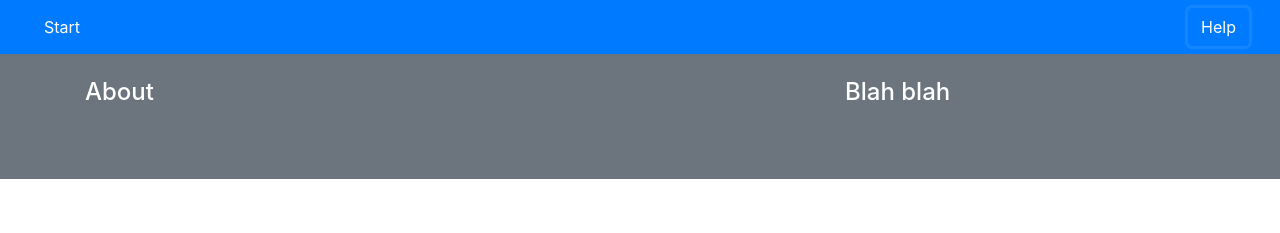
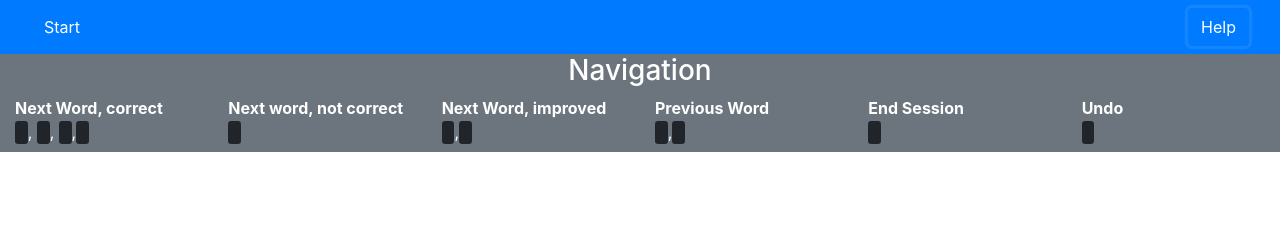
Before and after one commit to christerk/Sagas-ABC, a website with bundled scripts: page htdocs/index.html in a window 1280 px wide. Both pictures are taken after a click on the button "Help". Shown: the top 233 px of the page. Built offline with nearby package versions, Linux system fonts and the light colour scheme.

Commit message:
Add proper help text.

```diff
--- a/htdocs/index.html
+++ b/htdocs/index.html
@@ -35,16 +35,61 @@
             </div>
         </nav>
         <div class="bg-secondary collapse" id="help">
-            <div class="container">
-                <div class="row">
-                    <div class="col-sm-8 col-md-7 py-4">
-                        <h4 class="text-white">About</h4>
-                        <p class="text-muted">Random text here</p>
+            <div class="container-fluid pb-2">
+                    <div class="row">
+                        <div class="col text-center">
+                            <h3 class="text-white" i18n="Navigation">Navigation</h3>
+                        </div>
                     </div>
-                    <div class="col-sm-4 offset-md-1 py-4">
-                        <h4 class="text-white">Blah blah</h4>
-                        <p class="text-muted">More text</p>
+                    <div class="row">
+                    <div class="col">
+                        <div class="text-white font-weight-bold" i18n="NEXT_WORD_CORRECT">Next Word, correct</div>
+                        <small class="d-block text-white" i18n="DESC_NEXT_WORD_CORRECT"></small>
+                        <div class="text-white">
+                            <kbd class="text-nowrap" i18n="Space"></kbd>,
+                            <kbd class="text-nowrap" i18n="Arrow Right"></kbd>,
+                            <kbd class="text-nowrap" i18n="Arrow Down"></kbd>,
+                            <kbd class="text-nowrap" i18n="Left Mouse Button"></kbd>
+                        </div>
                     </div>
+                    <div class="col">
+                        <div class="text-white font-weight-bold" i18n="NEXT_WORD_FAIL">Next word, not correct</div>
+                        <small class="d-block text-white" i18n="DESC_NEXT_WORD_FAIL"></small>
+                        <div class="text-white">
+                            <kbd class="text-nowrap" i18n="Enter"></kbd>
+                        </div>
+                    </div>
+                    <div class="col">
+                        <div class="text-white font-weight-bold" i18n="NEXT_WORD_IMPROVED">Next Word, improved</div>
+                        <small class="d-block text-white" i18n="DESC_NEXT_WORD_IMPROVED"></small>
+                        <div class="text-white">
+                            <kbd class="text-nowrap" i18n="Delete"></kbd>,
+                            <kbd class="text-nowrap" i18n="Backspace"></kbd>
+                        </div>
+                    </div>
+                    <div class="col">
+                        <div class="text-white font-weight-bold" i18n="PREVIOUS_WORD">Previous Word</div>
+                        <small class="d-block text-white" i18n="DESC_PREVIOUS_WORD"></small>
+                        <div class="text-white">
+                            <kbd class="text-nowrap" i18n="Arrow Up"></kbd>,
+                            <kbd class="text-nowrap" i18n="Arrow Left"></kbd>
+                        </div>
+                    </div>
+                    <div class="col">
+                        <div class="text-white font-weight-bold" i18n="END_SESSION">End Session</div>
+                        <small class="d-block text-white" i18n="DESC_END_SESSION"></small>
+                        <div class="text-white">
+                            <kbd class="text-nowrap" i18n="Escape"></kbd>
+                        </div>
+                    </div>
+                    <div class="col">
+                        <div class="text-white font-weight-bold" i18n="UNDO">Undo</div>
+                        <small class="d-block text-white" i18n="DESC_UNDO"></small>
+                        <div class="text-white">
+                            <kbd class="text-nowrap" i18n="Right Mouse Button"></kbd>
+                        </div>
+                    </div>
+
                 </div>
             </div>
         </div>
```
Also changed, not shown: src/i18n/en.ts (+28 -0 lines), src/i18n/sv.ts (+30 -0 lines), 1 other file.
